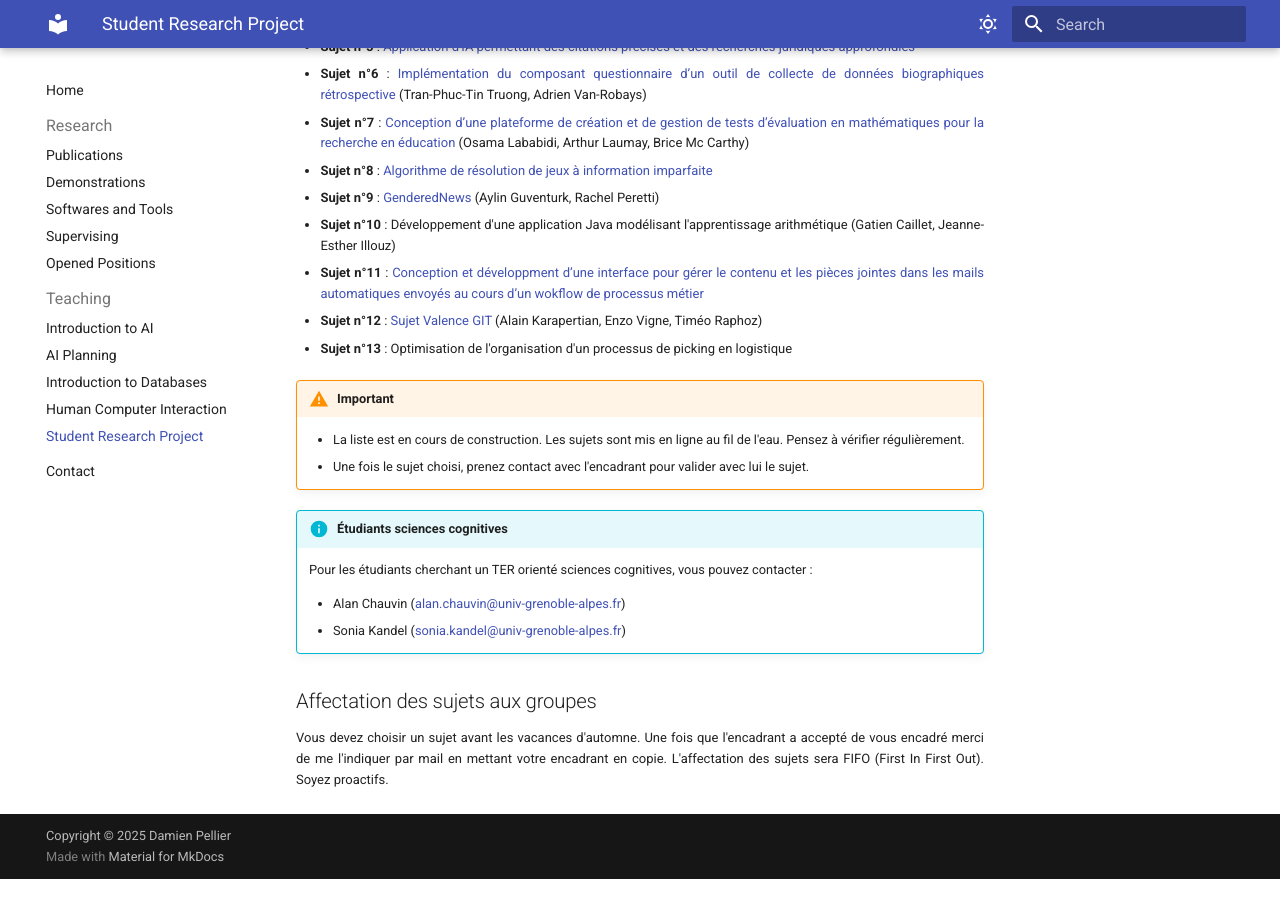
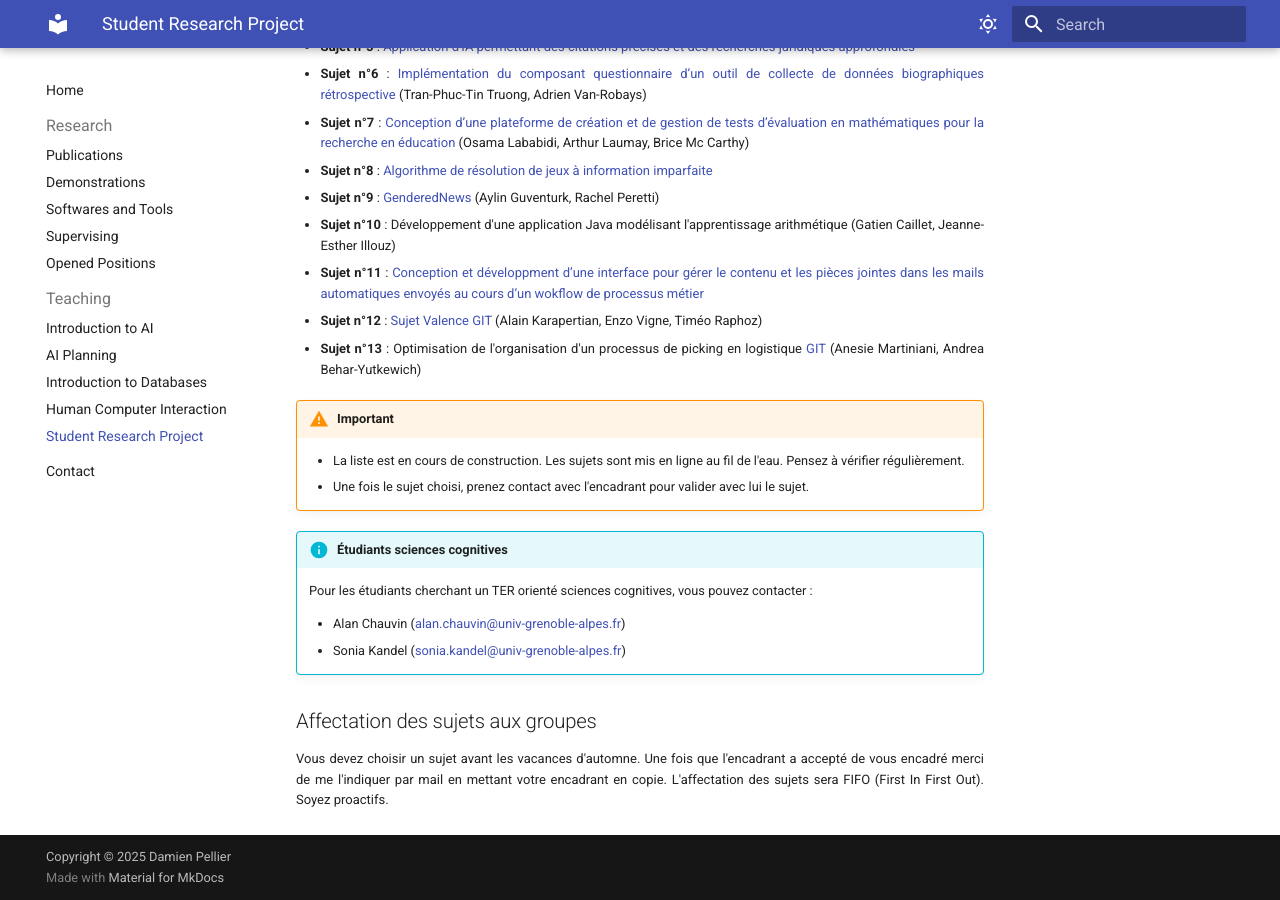
Before and after one commit to pellierd/homepage, an MkDocs documentation site: the page built from docs/teaching/srp.md, in a window 1280 px wide and 900 px high, scrolled down 1342 px. Built offline with MkDocs 1.6.1 and Material for MkDocs 9.7.7, drawn with Linux system fonts in a browser that asks for light colours; before the commit the page ends 2221 px from its top, so only the background shows below that.

Commit message:
modif ter

```diff
--- a/docs/teaching/srp.md
+++ b/docs/teaching/srp.md
@@ -48,7 +48,7 @@ La première période du projet est consacrée à l'élaboration des documents p
 Jeanne-Esther Illouz)
 - **Sujet n°11** : [Conception et développment d’une interface pour gérer le contenu et les pièces jointes dans les mails automatiques envoyés au cours d’un  wokflow de processus métier](srp/Sujet_11_2025.pdf)
 - **Sujet n°12** : [Sujet Valence]() [GIT](https://github.com/alkalain/MARL-RL-GUI.git) (Alain Karapertian, Enzo Vigne, Timéo Raphoz)
-- **Sujet n°13** : Optimisation de l'organisation d'un processus de picking en logistique
+- **Sujet n°13** : Optimisation de l'organisation d'un processus de picking en logistique [GIT](https://github.com/ValentineDz/Emploi-Du-Temps-TER) (Anesie Martiniani, Andrea Behar-Yutkewich)
 
 
 !!! warning "Important"
```
